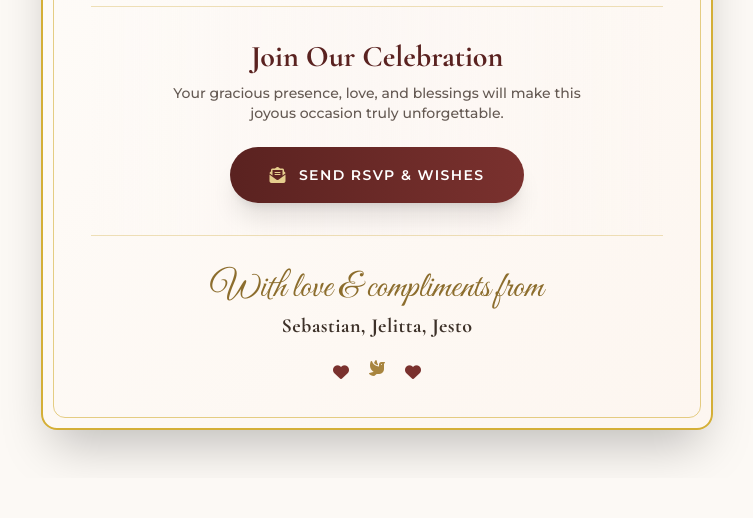
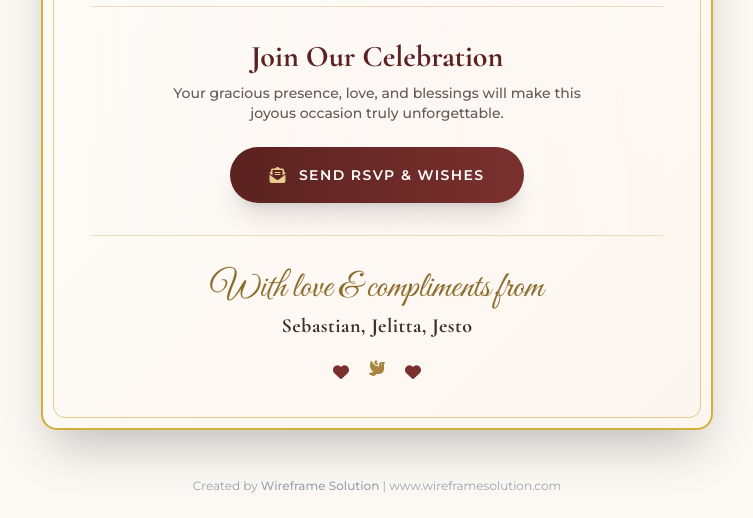
Before and after one commit to wireframesolution/jezlin_appu_wedding, a plain HTML site: page index.html in a window 1280 px wide. Shown: the part 1628-2146 px from the top of the page, without its empty margins (263-1016 px from the left). Before the commit the page ends 2106 px from the top, so only its background shows below. Drawn offline with nearby package versions, Linux system fonts and the light colour scheme.

Commit message:
Update index.html

```diff
--- a/index.html
+++ b/index.html
@@ -456,5 +456,11 @@
             }, 2500);
         }
     </script>
+    <p class="text-xs text-gray-400 mt-6 text-center">
+        Created by <span class="font-medium">Wireframe Solution</span> |
+        <a href="https://www.wireframesolution.com" target="_blank" class="hover:text-gray-600">
+            www.wireframesolution.com
+        </a>
+    </p>
 </body>
 </html>
```
